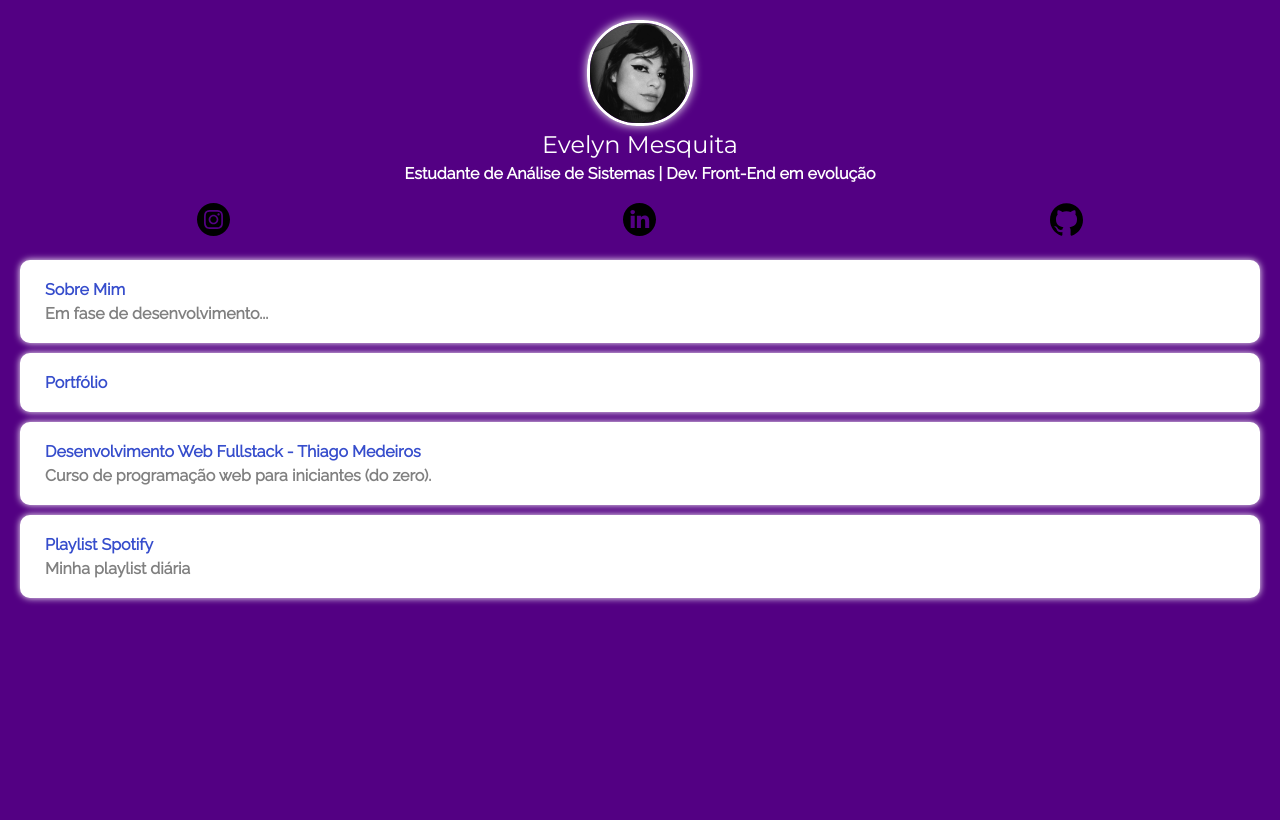
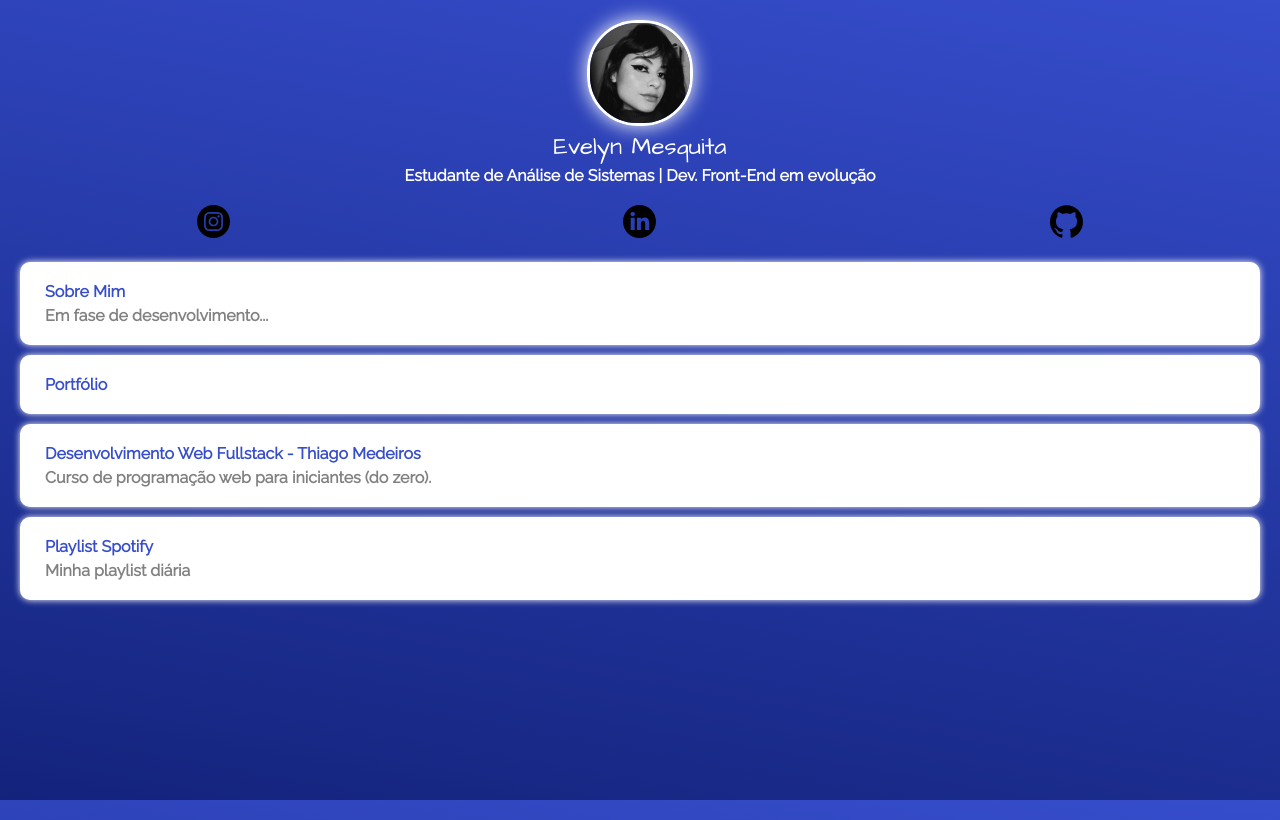
Before and after one commit to evelynmesquita/evelynmesquita.github.io, a plain HTML site: page index.html in a window 1280 px wide. Drawn offline with Linux system fonts and the light colour scheme; files that its build step writes are made by us from their sources; files whose address does not match are found by name.

Commit message:
Add files via upload
mudança de cor background

```diff
--- a/linktree-evelyn/css/style.css
+++ b/linktree-evelyn/css/style.css
@@ -15,18 +15,19 @@ html, body {
 body {
     font-family: 'Raleway', sans-serif;
     color: white;
-    background: rgb(83, 0, 131);
+    background: rgb(54,77,204);
+    background: linear-gradient(190deg, rgba(54,77,204,1) 0%, rgba(19,35,124,1) 100%, rgba(19,38,124,1) 100%);
 }
 
 .avatar {
     width: 100px;
     border-radius: 50px;
     border: 3px solid white;
-    box-shadow: 0 0 10px white;
+    box-shadow: 0 0 20px white;
 }
 
 h1 {
-    font-family: 'Montserrat';
+    font-family: 'Architects Daughter' , cursive;
     font-weight: 100;
     font-size: 24px;
     margin-bottom: 2px;
@@ -34,7 +35,7 @@ h1 {
 
 h2 {
     font-size: 16px;
-    margin: 5px 5px
+    margin-bottom: 5px;
 
 }
 
```
